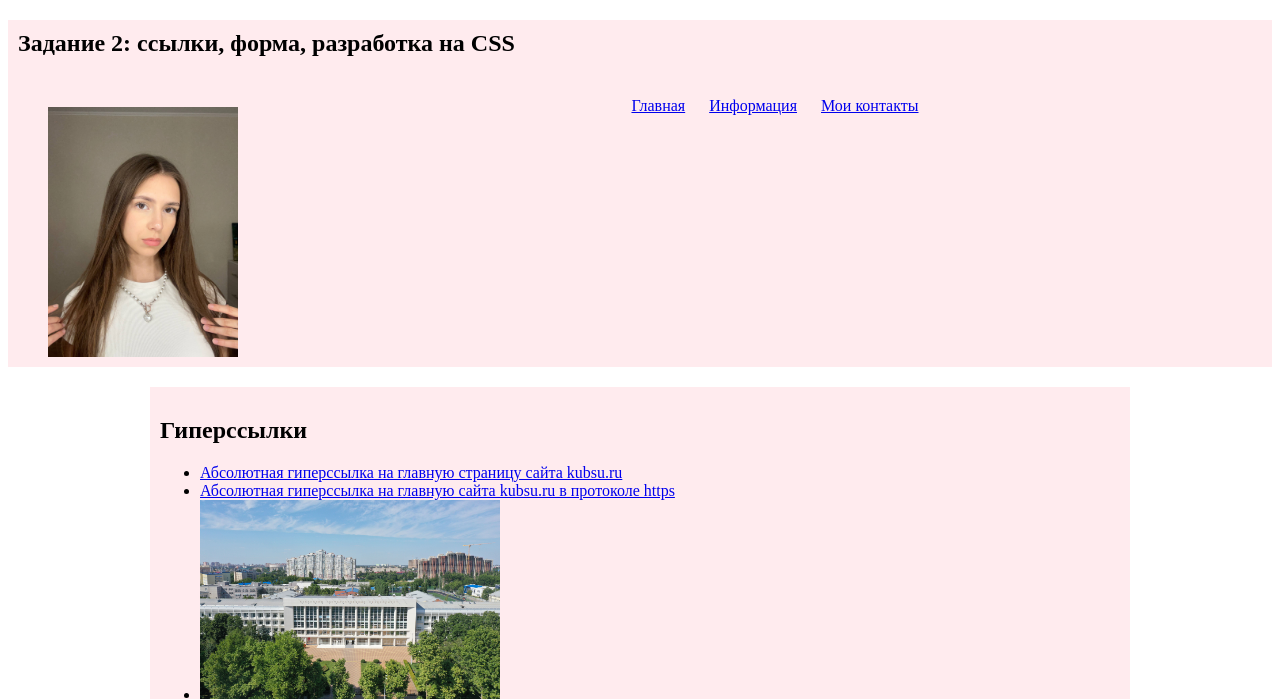
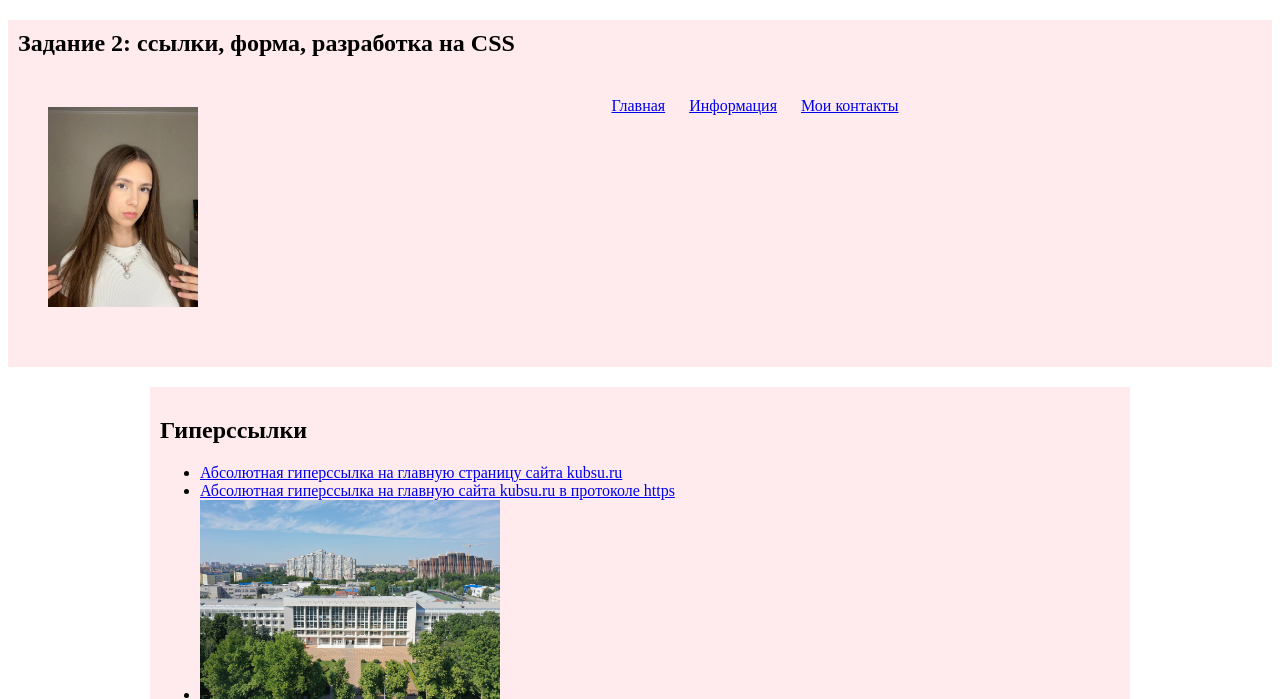
Before and after one commit to s0196071/s0196071.github.io, a PHP site: page / in a window 1280 px wide. Shown: the top 699 px of the page. Run offline with PHP 8.4, Linux system fonts and the light colour scheme.

Commit message:
Update basecss.css

```diff
--- a/basecss.css
+++ b/basecss.css
@@ -6,8 +6,8 @@ header {
 .photo{
     float: left;
     margin: 10px;
-    width: 190px;
-    height: 250px
+    width: 150px;
+    height: 200px
 }
 nav {
     width:100%;
```
